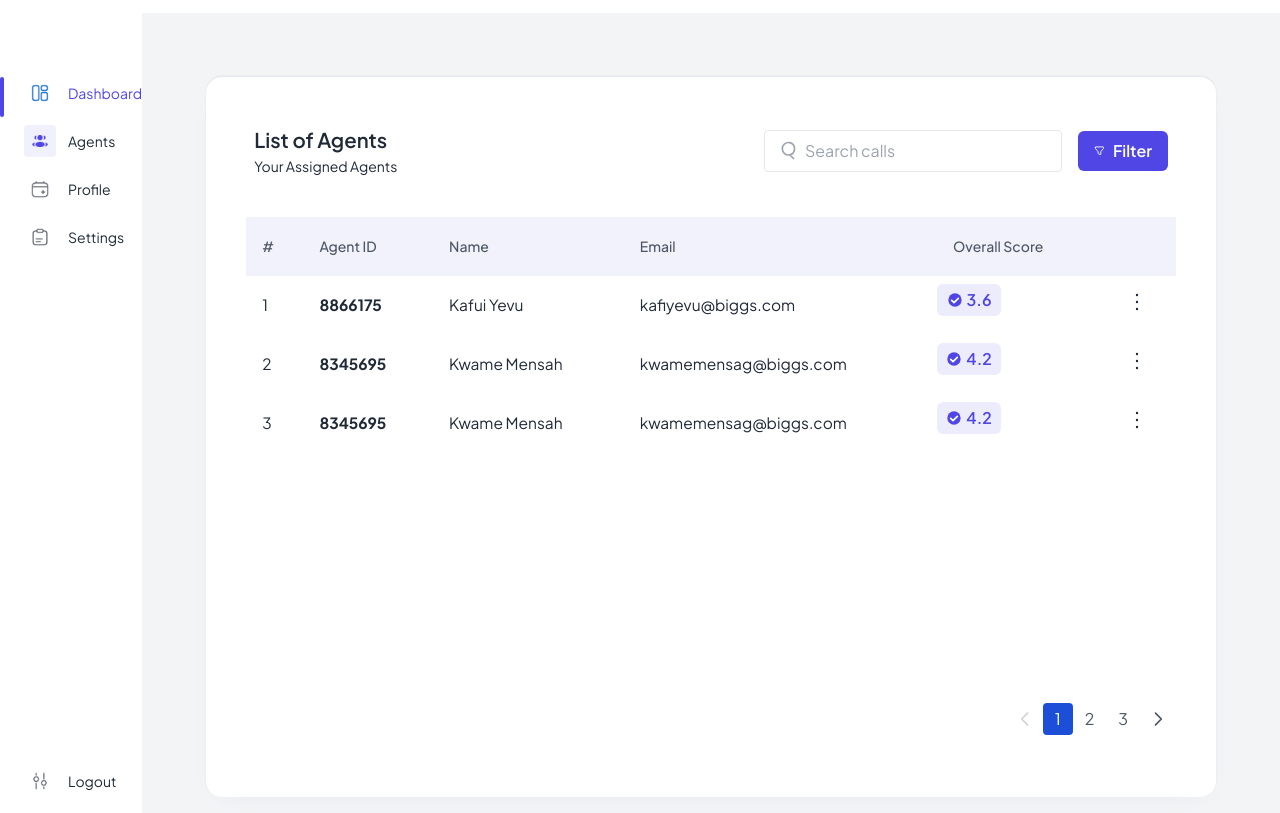
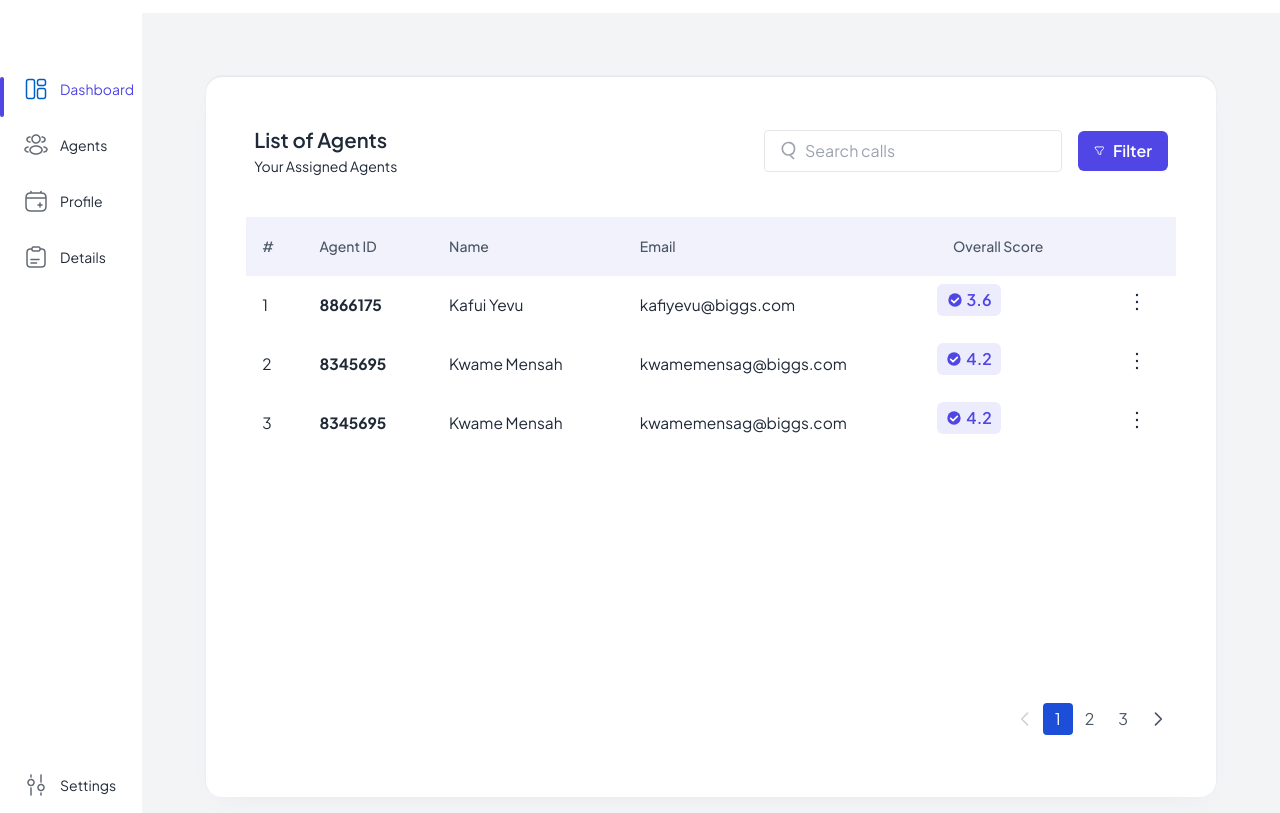
Before and after one commit to jerryowusu/Orion-, a plain HTML site: page index.html in a window 1280 px wide. Both pictures are taken after a click on the button 48 px from the left and 56 px from the top of the page. Shown: the part 83-896 px from the top of the page. Drawn offline with nearby package versions, Linux system fonts and the light colour scheme.

Commit message:
UPdated images

```diff
--- a/index.html
+++ b/index.html
@@ -62,34 +62,33 @@
         </div>
     </div>
     <div class="flex w-full h-screen">
-        <!-- SIDEBAR -->
-        <div id="active-indicator" class="absolute left-0 w-1 h-10 bg-[#4F46E5] rounded transition-all duration-300 mt-24"></div>
+        <div id="active-indicator" class="absolute left-0 w-1 h-10 bg-[#4F46E5] rounded transition-all duration-300 mt-20"></div>
         <div id="sidebar" class="flex flex-col bg-white text-gray-800 h-screen transition-all duration-300 ease-in-out w-[85px] overflow-hidden">
 
-            <div class="flex flex-col mt-16 px-6 gap-4">
+            <div class="flex flex-col mt-16 px-6 gap-8">
                 <div class="menu-item flex items-center space-x-3 cursor-pointer">
-                    <img src="images/Group 85.png" class="w-8 h-8" alt="">
+                    <img src="images/dashboard.png" class="w-6 h-6" alt="">
                     <span class="sidebar-text menu-text text-sm text-gray-800 opacity-0 -translate-x-4 transition-all duration-300 ease-in-out">Dashboard</span>
                 </div>
                 <div class="menu-item flex items-center space-x-3 cursor-pointer">
-                    <img src="images/Group 85 (1).png" class="w-8 h-8" alt="">
+                    <img src="images/agent-icon.png" class="w-6 h-6" alt="">
                     <span class="sidebar-text menu-text text-sm text-gray-800 opacity-0 -translate-x-4 transition-all duration-300 ease-in-out">Agents</span>
                 </div>
                 <div class="menu-item flex items-center space-x-3 cursor-pointer">
-                    <img src="images/Group 85 (2).png" class="w-8 h-8" alt="">
+                    <img src="images/profile.png" class="w-6 h-6" alt="">
                     <span class="sidebar-text menu-text text-sm text-gray-800 opacity-0 -translate-x-4 transition-all duration-300 ease-in-out">Profile</span>
                 </div>
                 <div class="menu-item flex items-center space-x-3 cursor-pointer">
-                    <img src="images/Group 85 (3).png" class="w-8 h-8" alt="">
-                    <span class="sidebar-text menu-text text-sm text-gray-800 opacity-0 -translate-x-4 transition-all duration-300 ease-in-out">Settings</span>
+                    <img src="images/settings.png" class="w-6 h-6" alt="">
+                    <span class="sidebar-text menu-text text-sm text-gray-800 opacity-0 -translate-x-4 transition-all duration-300 ease-in-out">Details</span>
                 </div>
             </div>
 
 
             <div class="flex mt-auto px-6 pb-4">
                 <div class="menu-item flex items-center space-x-3 cursor-pointer">
-                    <img src="images/Group 85 (4).png" class="w-8 h-8" alt="">
-                    <span class="sidebar-text menu-text text-sm text-gray-800 opacity-0 -translate-x-4 transition-all duration-300 ease-in-out">Logout</span>
+                    <img src="images/setting.png" class="w-6 h-6" alt="">
+                    <span class="sidebar-text menu-text text-sm text-gray-800 opacity-0 -translate-x-4 transition-all duration-300 ease-in-out">Settings</span>
                 </div>
             </div>
         </div>
```
Also changed, not shown: Agent-Details.html (+6 -6 lines), images/agent-icon.png (added), images/dashboard.png (added), images/profile.png (added), images/setting.png (added), images/settings.png (added).
